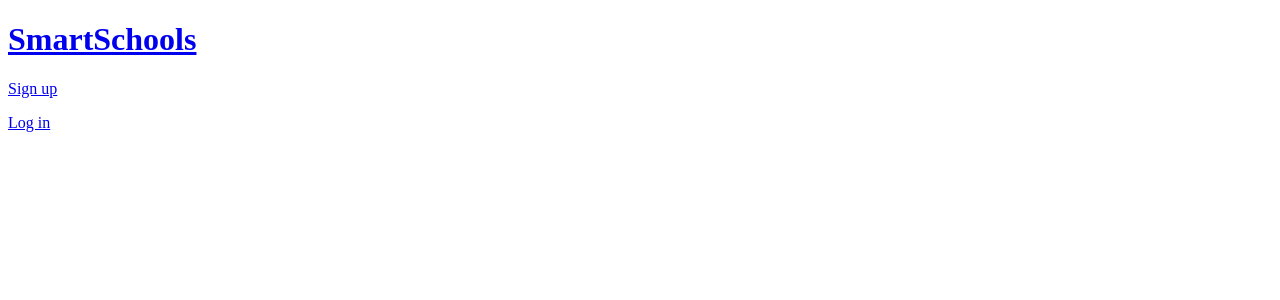
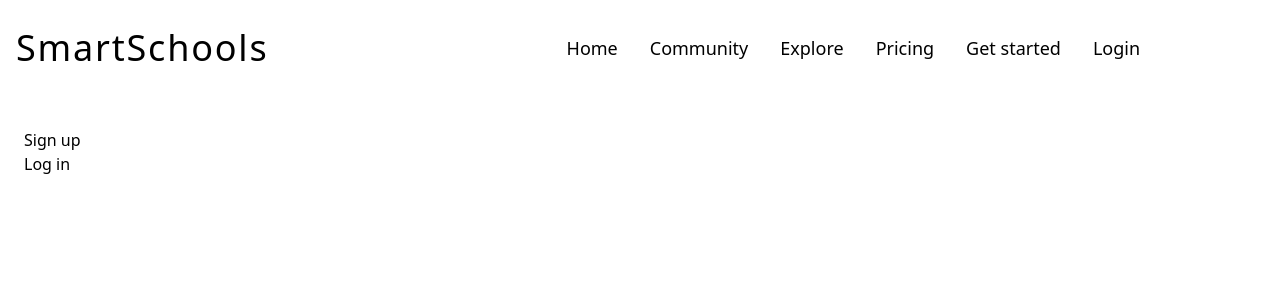
Before and after one commit to MarkSy-apoe/smartschools, a Django app: page / in a window 1280 px wide. Shown: the top 300 px of the page. Run offline with Django 4.2, Linux system fonts and the light colour scheme; some libraries are stand-ins or nearby versions.

Commit message:
'designstart'

```diff
--- a/account/forms.py
+++ b/account/forms.py
@@ -9,7 +9,7 @@ class SignUpForm(UserCreationForm):
 
 	class Meta:
 		model = Account
-		fields = ['first_name', 'last_name', 'email', 'password1', 'password2', 'accounttype']
+		fields = ['first_name', 'last_name', 'email', 'username', 'password1', 'password2', 'accounttype']
 
 		def clean_email(self):
 			email = self.cleaned_data['email'].lower()
--- a/templates/base.html
+++ b/templates/base.html
@@ -10,7 +10,7 @@
 	<meta name="viewport" content=
 		"width=device-width, initial-scale=1.0">
 	<title>SmartSchools</title>
-    <!--<script src="https://cdn.tailwindcss.com"></script>-->
+    <script src="https://cdn.tailwindcss.com"></script>
 
 
 
@@ -21,12 +21,70 @@
 </head>
 
 <body>
-	<a href="{% url 'index' %}"><h1>SmartSchools</h1></a>
 
-	{% block content %}
+	<nav class="w-full h-24 fixed bg-white top-0 flex flex-row justify-center items-center text-black">
+		<div class='w-5/6 flex justify-center md:inline md:w-2/6'>
+			<a href="{% url 'index' %}"><h1 class='text-4xl md:text-3xl lg:text-4xl tracking-wider cursor-pointer'>SmartSchools</h1></a>
+		</div>
+		<div class='md:w-4/6 -ml-8 hidden lg:flex flex-row justify-center items-center text-black text-lg'>
+			<a href="{% url 'index' %}"><p class='cursor-pointer pl-8 hover:underline hover:decoration-cyan-500 hover:decoration-2 hover:text-cyan-800'>Home</p></a>
+			<p class='cursor-pointer pl-8 hover:underline hover:decoration-cyan-500 hover:decoration-2 hover:text-cyan-800'>Community</p>
+			<p class='cursor-pointer pl-8 hover:underline hover:decoration-cyan-500 hover:decoration-2 hover:text-cyan-800'>Explore</p>
+			<p class='cursor-pointer pl-8 hover:underline hover:decoration-cyan-500 hover:decoration-2 hover:text-cyan-800'>Pricing</p>
+			{% if user.is_authenticated == False %}
+				<a href="{% url 'get-started' %}"><p class='cursor-pointer pl-8 hover:underline hover:decoration-cyan-500 hover:decoration-2 hover:text-cyan-800'>Get started</p></a>
+				<a href="{% url 'login' %}"><p class='cursor-pointer pl-8 hover:underline hover:decoration-cyan-500 hover:decoration-2 hover:text-cyan-800'>Login</p></a>
+			{% else %}
+				<p class='cursor-pointer pl-8 hover:underline hover:decoration-cyan-500 hover:decoration-2 hover:text-cyan-800'>Logout</p>
+			{% endif %}
+		</div>
+		<svg class="w-6 h-6 lg:hidden cursor-pointer text-black" id="open" aria-hidden="true" xmlns="http://www.w3.org/2000/svg" fill="none" viewBox="0 0 17 14" id='togglebutton'>
+			<path stroke="currentColor" strokeLinecap="round" strokeLinejoin="round" strokeWidth="2" d="M1 1h15M1 7h15M1 13h15"/>
+		</svg>
+	</nav>
+	<div class='h-full left-0 top-0 w-0 bg-white fixed lg:hidden overflow-hidden flex items-center justify-center' id="navbar">
+		<div class='text-2xl'>
+			<svg xmlns="http://www.w3.org/2000/svg" width="60" height="60" fill="currentColor" id="close" class="-mt-12 cursor-pointer" viewBox="0 0 16 16"> <path d="M4.646 4.646a.5.5 0 0 1 .708 0L8 7.293l2.646-2.647a.5.5 0 0 1 .708.708L8.707 8l2.647 2.646a.5.5 0 0 1-.708.708L8 8.707l-2.646 2.647a.5.5 0 0 1-.708-.708L7.293 8 4.646 5.354a.5.5 0 0 1 0-.708z"/> </svg>
+			<a href="{% url 'index' %}"><p class='mt-8 cursor-pointer hover:text-cyan-800'>Home</p></a>
+			<p class='mt-8 cursor-pointer hover:text-cyan-800'>Community</p>
+			<p class='mt-8 cursor-pointer hover:text-cyan-800'>Explore</p>
+			<p class='mt-8 cursor-pointer hover:text-cyan-800'>Pricing</p>
+			<a href="{% url 'get-started' %}"><p class='mt-8 cursor-pointer hover:text-cyan-800'>Get started</p></a>
+			<a href="{% url 'login' %}"><p class='mt-8 cursor-pointer hover:text-cyan-800'>Login</p></a>
+		</div>
+	</div>
 
-	{% endblock content %}
 
+	<div class="mt-32 ml-6 mr-6">
+		{% block content %}
+
+		{% endblock content %}
+	</div>
+	<script>
+		var nav = document.getElementById("navbar");
+		var opene = document.getElementById("open");
+		var closing = document.getElementById("close");
+
+
+
+		function opennav(){
+			nav.style.width = "100%";
+		}
+
+		function closenav(){
+			nav.style.width = "0";
+		}
+
+		opene.addEventListener('click', function(){
+			opennav();
+		});
+
+		closing.addEventListener('click', function(){
+			closenav();
+		});
+
+
+	</script>
 
 </body>
 
```
Also changed, not shown: account/models.py (+5 -5 lines), account/migrations/0003_alter_commissionerprofile_user_and_more.py (added), db.sqlite3.
